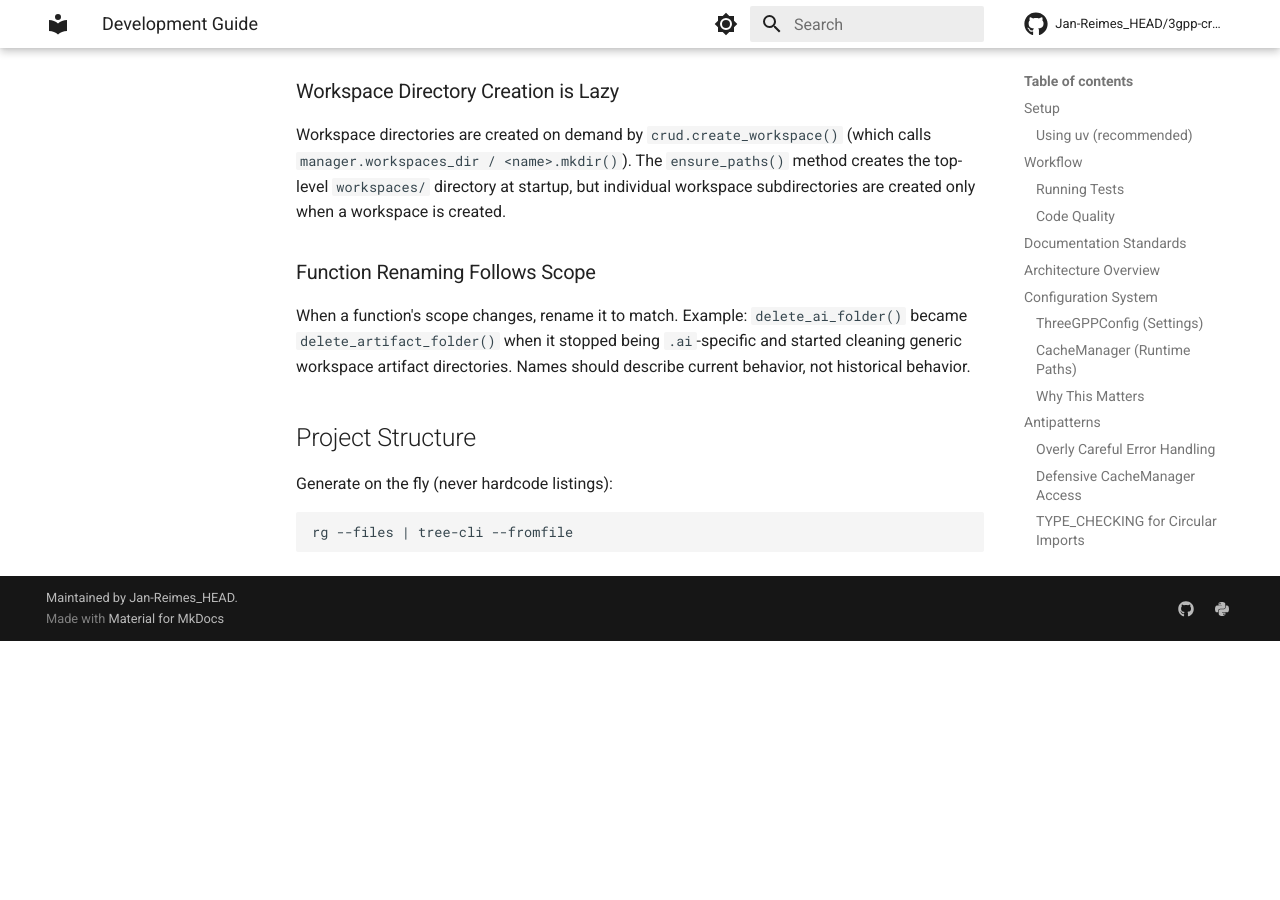
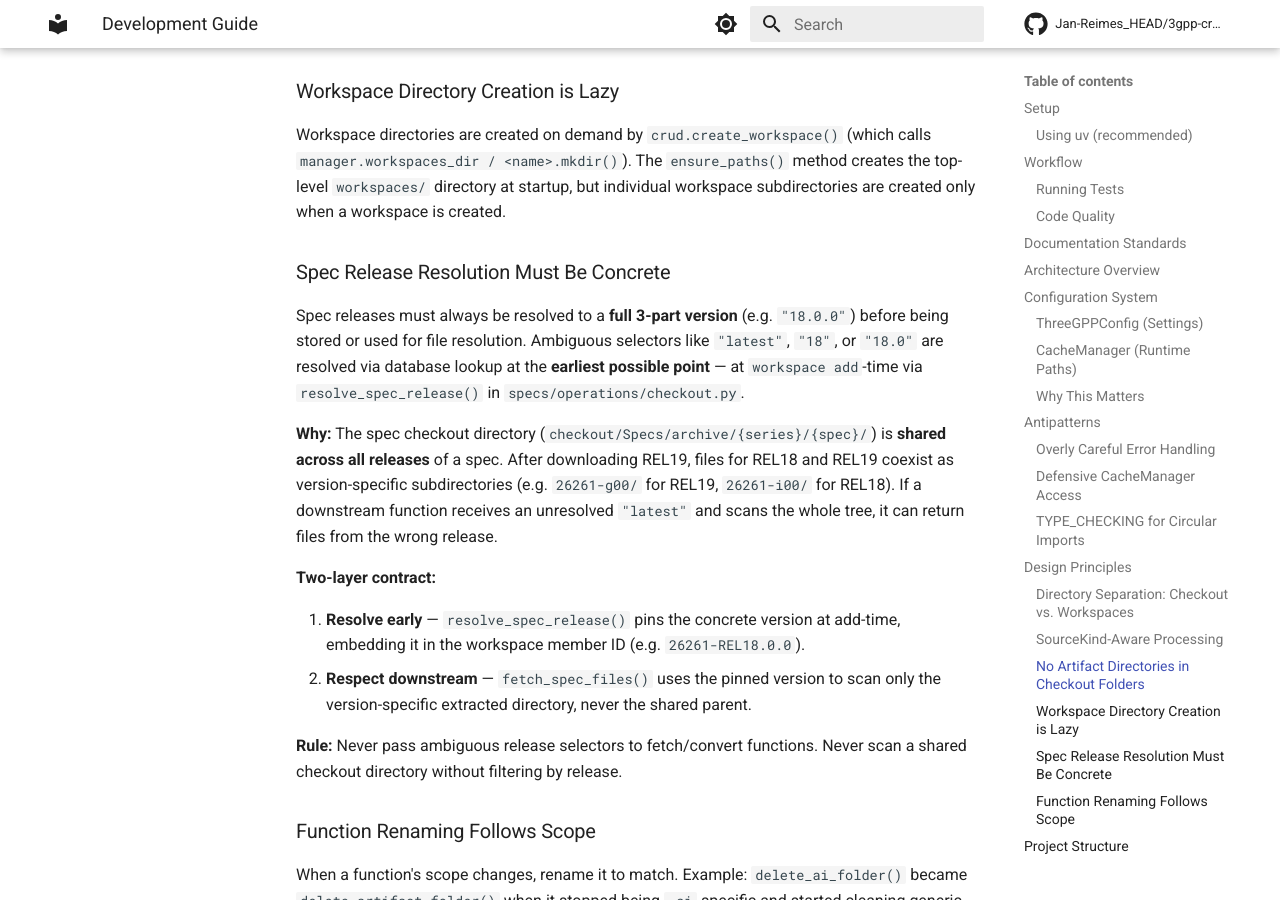
Before and after one commit to jr2804/3gpp-crawler, an MkDocs documentation site: the page built from docs/development.md, in a window 1280 px wide and 900 px high, scrolled down 5302 px. Built offline with MkDocs 1.6.1 and Material for MkDocs 9.7.7, drawn with Linux system fonts in a browser that asks for light colours; before the commit the page ends 5943 px from its top, so only the background shows below that.

Commit message:
feat(spec): implement concrete release resolution for workspace specs
- Add `resolve_spec_release()` to ensure full version resolution at add-time.
- Update `workspace_add` to incorporate early release resolution.
- Modify `fetch_spec_files()` to respect concrete release versions during file fetching.
- Create documentation summarizing spec release resolution changes.

```diff
--- a/docs/development.md
+++ b/docs/development.md
@@ -222,6 +222,19 @@ Checkout folders contain only the raw downloaded/extracted source files. This ke
 
 Workspace directories are created on demand by `crud.create_workspace()` (which calls `manager.workspaces_dir / <name>.mkdir()`). The `ensure_paths()` method creates the top-level `workspaces/` directory at startup, but individual workspace subdirectories are created only when a workspace is created.
 
+### Spec Release Resolution Must Be Concrete
+
+Spec releases must always be resolved to a **full 3-part version** (e.g. `"18.0.0"`) before being stored or used for file resolution. Ambiguous selectors like `"latest"`, `"18"`, or `"18.0"` are resolved via database lookup at the **earliest possible point** — at `workspace add`-time via `resolve_spec_release()` in `specs/operations/checkout.py`.
+
+**Why:** The spec checkout directory (`checkout/Specs/archive/{series}/{spec}/`) is **shared across all releases** of a spec. After downloading REL19, files for REL18 and REL19 coexist as version-specific subdirectories (e.g. `26261-g00/` for REL19, `26261-i00/` for REL18). If a downstream function receives an unresolved `"latest"` and scans the whole tree, it can return files from the wrong release.
+
+**Two-layer contract:**
+
+1. **Resolve early** — `resolve_spec_release()` pins the concrete version at add-time, embedding it in the workspace member ID (e.g. `26261-REL18.0.0`).
+2. **Respect downstream** — `fetch_spec_files()` uses the pinned version to scan only the version-specific extracted directory, never the shared parent.
+
+**Rule:** Never pass ambiguous release selectors to fetch/convert functions. Never scan a shared checkout directory without filtering by release.
+
 ### Function Renaming Follows Scope
 
 When a function's scope changes, rename it to match. Example: `delete_ai_folder()` became `delete_artifact_folder()` when it stopped being `.ai`-specific and started cleaning generic workspace artifact directories. Names should describe current behavior, not historical behavior.
```
Also changed, not shown: docs/history/2026-05-02_SUMMARY_01_SPEC_RELEASE_RESOLUTION.md (added, +48 -0 lines).
